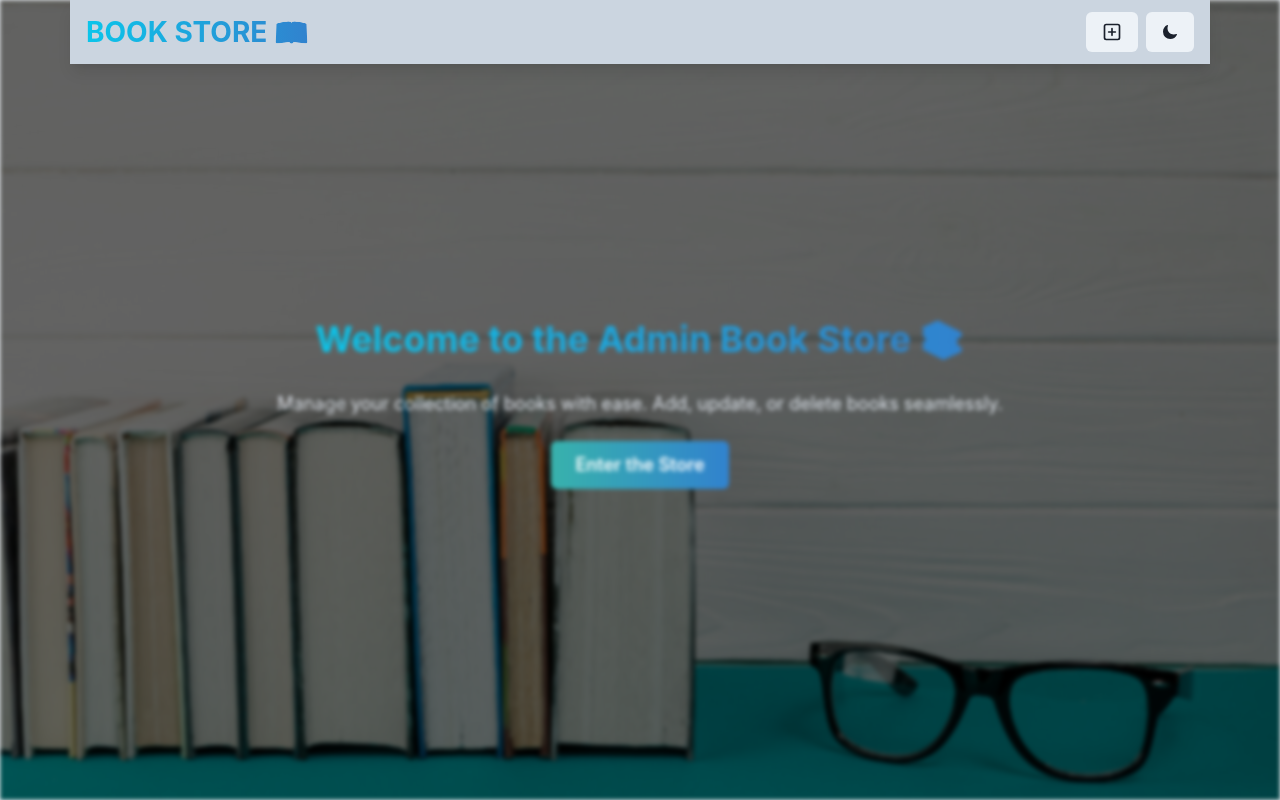
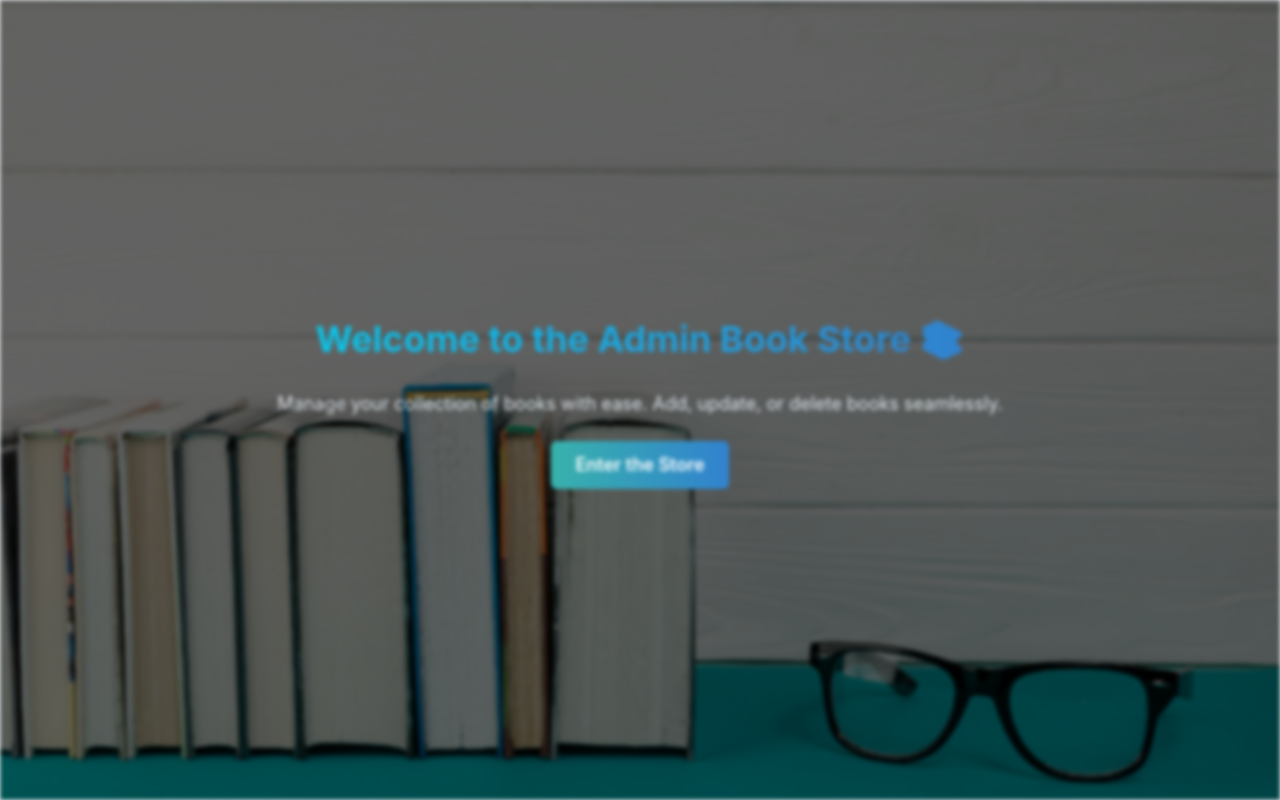
Before and after one commit to TheekshaRathnayaka/Admin-Book-Store, a React (Vite) app in the folder Admin-Store/frontend/: page / in a window 1280 px wide. Built offline with nearby package versions, Linux system fonts and the light colour scheme.

Commit message:
Link home page

```diff
--- a/Admin-Store/frontend/src/App.jsx
+++ b/Admin-Store/frontend/src/App.jsx
@@ -10,11 +10,9 @@ function App() {
   return (
     <Box minH={"100vh"} bg={useColorModeValue("gray.100", "gray.900")}>
 
-      <Navbar />
-
       <Routes>
         <Route path="/" element={<FrontPage />} />
-        <Route path="/" element={<HomePage />} />
+        <Route path="/home" element={<HomePage />} />
         <Route path="/create" element={<CreatePage />} />
       </Routes>
 
```
